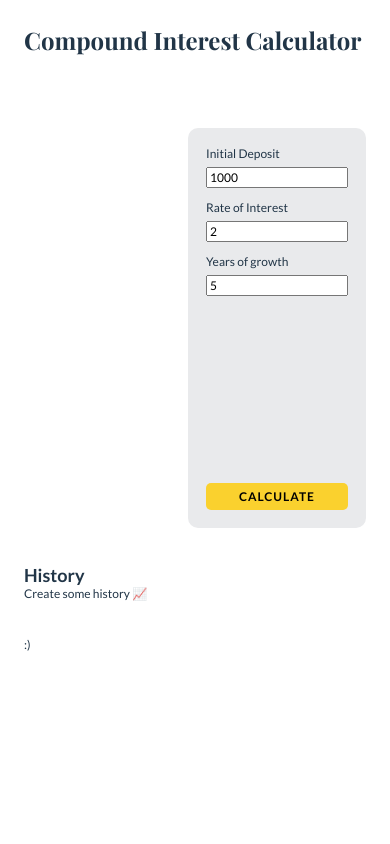
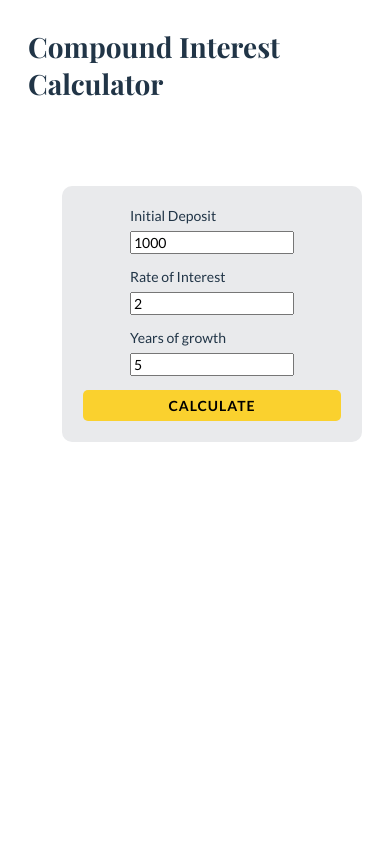
Before and after one commit to vimode/compound-interest-calculator, a React (Vite) app: page / in a window 390 px wide. Shown: the top 844 px of the page. Built offline with nearby package versions, Linux system fonts and the light colour scheme.

Commit message:
Update styling

```diff
--- a/src/App.css
+++ b/src/App.css
@@ -90,7 +90,6 @@
   color: var(--color-light-text);
 }
 
-
 .overview_wrapper ul li div p:nth-child(2){
   font-size: var(--text-l);
 }
@@ -98,6 +97,8 @@
 /* CHART */
 .chart_wrapper {
   grid-area: chart;
+  width: 100%;
+  max-width: 600px;
 }
 
 /* INPUTFORM */
@@ -159,3 +160,18 @@ hr {
 footer {
   grid-area: footer;
 }
+
+/* Responsive */
+
+@media (max-width: 800px) {
+  .outer_wrapper {
+    grid-template-areas:
+    "title"
+    "overview"
+    "inputform"
+    "chart"
+    "history"
+    "footer";
+  }
+
+}
--- a/src/index.css
+++ b/src/index.css
@@ -113,8 +113,11 @@ body {
   }
 }
 
-@media ( max-width: 500px) {
+@media ( max-width: 650px) {
   :root {
-    --font-size-primary : 12px;
+    --font-size-primary : 14px;
   }
+
+
+
 }
```
